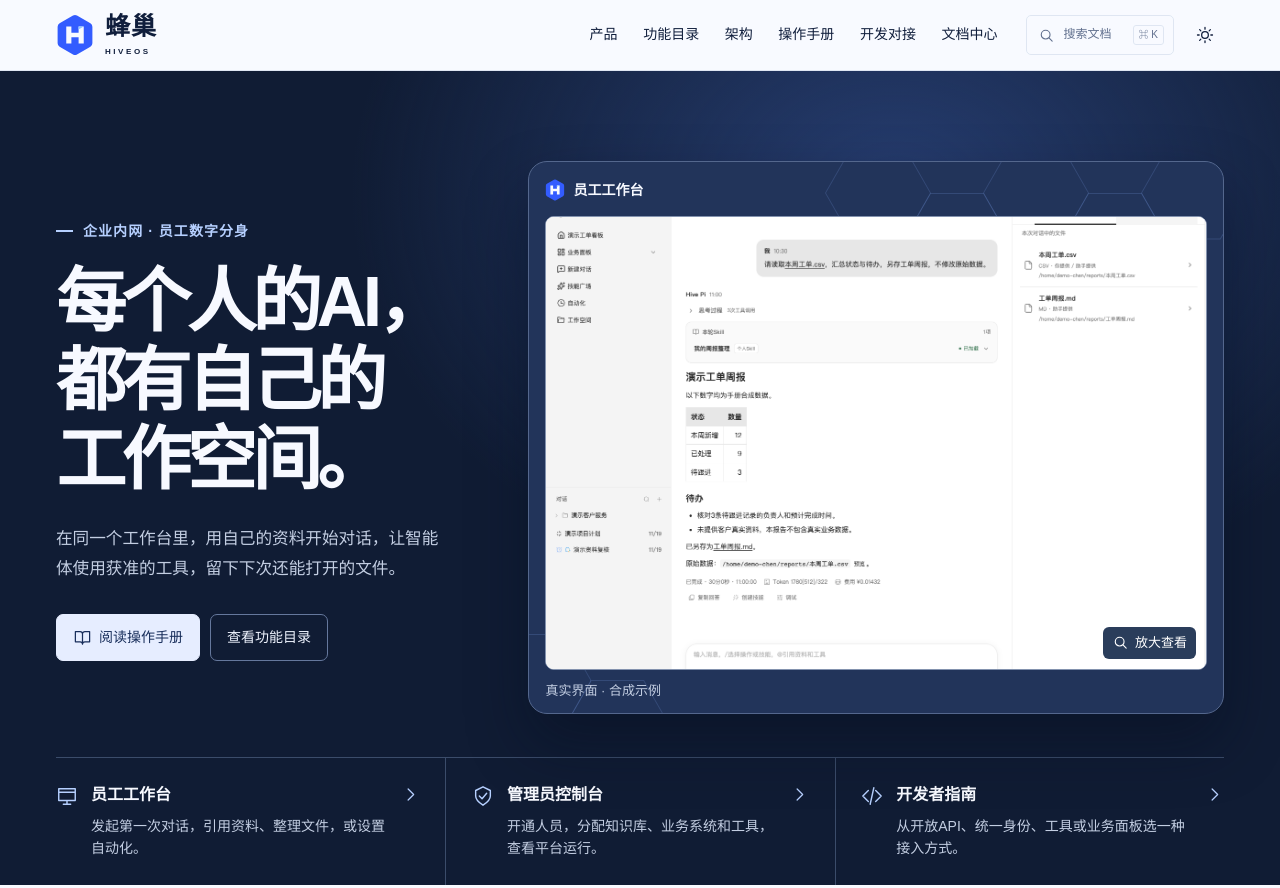
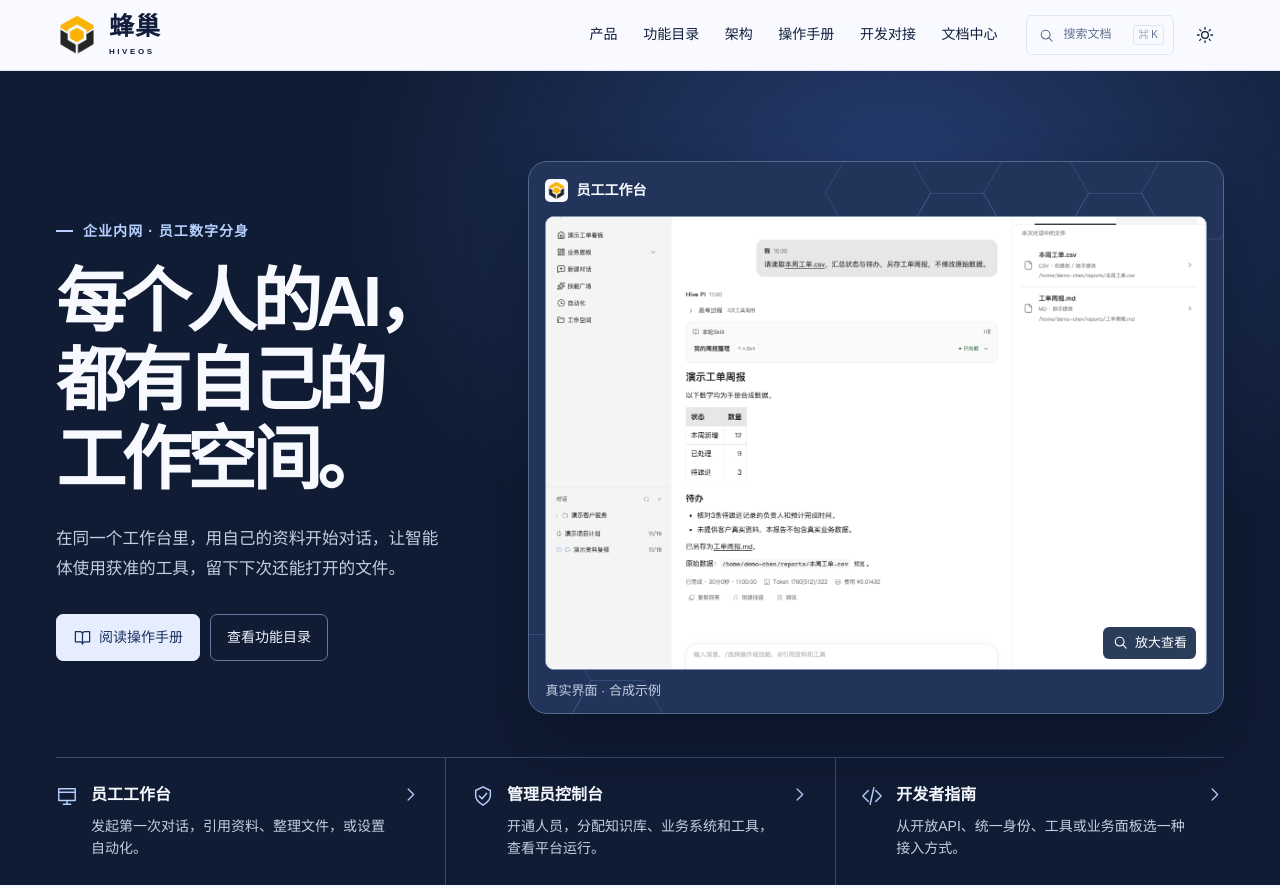
Before and after one commit to xiiiblue/hive, an Astro site: page / in a window 1280 px wide. Shown: the top 888 px of the page. Built offline with nearby package versions, Linux system fonts and the light colour scheme; Astro itself is replaced by a stand-in of ours.

Commit message:
fix(官网): 使用蜂巢正式产品标识

```diff
--- a/src/components/Logo.astro
+++ b/src/components/Logo.astro
@@ -1,5 +1,4 @@
-<svg class="brand-mark" width="38" height="42" viewBox="0 0 40 44" fill="none" aria-hidden="true">
-  <path d="M17.9 1.6a4.2 4.2 0 0 1 4.2 0l14.1 8.1a4.2 4.2 0 0 1 2.1 3.7v17.2a4.2 4.2 0 0 1-2.1 3.7l-14.1 8.1a4.2 4.2 0 0 1-4.2 0L3.8 34.3a4.2 4.2 0 0 1-2.1-3.7V13.4a4.2 4.2 0 0 1 2.1-3.7Z" fill="#335cff"/>
-  <path d="M10.8 13h5.4v6.5h7.6V13h5.4v18h-5.4v-6.6h-7.6V31h-5.4Z" fill="#f8faff"/>
-  <path d="m29.2 13-5.4 3.1V13Z" fill="#93c9ff"/>
-</svg>
+---
+import { url } from '../lib/content';
+---
+<img class="brand-mark" src={url('/media/hive-logo.png')} width="42" height="42" alt="蜂巢Logo" aria-hidden="true" />
--- a/src/layouts/SiteLayout.astro
+++ b/src/layouts/SiteLayout.astro
@@ -4,4 +4,4 @@ interface Props {title?:string;description?:string;kind?:string;}
 const {title='蜂巢 · 企业内网中的员工数字分身',description='认识蜂巢的产品、架构与设计，阅读员工和管理员操作手册，了解开放API、业务系统、Skill、MCP与业务面板对接。',kind='website'}=Astro.props;
 const canonical=new URL(/\/404\/?$/.test(Astro.url.pathname)?url('/404.html'):Astro.url.pathname,'https://www.bluexiii.com');
 ---
-<!doctype html><html lang="zh-CN"><head><meta charset="utf-8"/><meta name="viewport" content="width=device-width, initial-scale=1"/><meta name="color-scheme" content="light dark"/><meta name="theme-color" media="(prefers-color-scheme: light)" content="#f8faff"/><meta name="theme-color" media="(prefers-color-scheme: dark)" content="#0b1429"/><title>{title}</title><meta name="description" content={description}/>{/\/404\/?$/.test(Astro.url.pathname)&&<meta name="robots" content="noindex"/>}<link rel="canonical" href={canonical}/><link rel="icon" type="image/svg+xml" href={url('/favicon.svg')}/><meta property="og:title" content={title}/><meta property="og:description" content={description}/><meta property="og:type" content={kind}/><meta property="og:locale" content="zh_CN"/><meta property="og:url" content={canonical}/><meta property="og:image" content="https://www.bluexiii.com/hive/media/social-cover.png"/><meta name="twitter:card" content="summary_large_image"/><script is:inline>try{const t=localStorage.getItem('hive-site-theme');document.documentElement.dataset.theme=t==='dark'||(!t&&matchMedia('(prefers-color-scheme:dark)').matches)?'dark':'light';}catch{}</script></head><body><a class="skip-link" href="#main-content">跳到主要内容</a><Header/><main id="main-content"><slot/></main><Footer/><Search/><script>import '../lib/client';</script></body></html>
+<!doctype html><html lang="zh-CN"><head><meta charset="utf-8"/><meta name="viewport" content="width=device-width, initial-scale=1"/><meta name="color-scheme" content="light dark"/><meta name="theme-color" media="(prefers-color-scheme: light)" content="#f8faff"/><meta name="theme-color" media="(prefers-color-scheme: dark)" content="#0b1429"/><title>{title}</title><meta name="description" content={description}/>{/\/404\/?$/.test(Astro.url.pathname)&&<meta name="robots" content="noindex"/>}<link rel="canonical" href={canonical}/><link rel="icon" type="image/png" sizes="94x94" href={url('/media/hive-logo.png')}/><meta property="og:title" content={title}/><meta property="og:description" content={description}/><meta property="og:type" content={kind}/><meta property="og:locale" content="zh_CN"/><meta property="og:url" content={canonical}/><meta property="og:image" content="https://www.bluexiii.com/hive/media/social-cover.png"/><meta name="twitter:card" content="summary_large_image"/><script is:inline>try{const t=localStorage.getItem('hive-site-theme');document.documentElement.dataset.theme=t==='dark'||(!t&&matchMedia('(prefers-color-scheme:dark)').matches)?'dark':'light';}catch{}</script></head><body><a class="skip-link" href="#main-content">跳到主要内容</a><Header/><main id="main-content"><slot/></main><Footer/><Search/><script>import '../lib/client';</script></body></html>
--- a/src/styles/global.css
+++ b/src/styles/global.css
@@ -47,7 +47,8 @@ small{font-size:12px}
 .site-header{position:sticky;top:0;z-index:40;background:var(--nav);backdrop-filter:blur(18px);border-bottom:1px solid var(--line)}
 .nav-wrap{height:var(--header-height);width:min(1400px,calc(100% - 112px));margin:auto;display:flex;align-items:center;justify-content:space-between;gap:28px}
 .brand{display:inline-flex;align-items:center;gap:11px;line-height:1.1}
-.brand-mark{flex-shrink:0}
+.brand-mark{display:block;flex-shrink:0;object-fit:contain}
+:root[data-theme="dark"] .brand > .brand-mark{padding:3px;border-radius:9px;background:#f8faff}
 .brand>span{font-size:25px;font-weight:650;letter-spacing:.04em;white-space:nowrap}
 .brand small{display:block;font-size:8px;font-weight:600;letter-spacing:.32em;margin-top:8px}
 .desktop-nav{display:flex;align-items:center;gap:clamp(14px,2vw,28px);margin-left:auto;font-size:.875rem}
@@ -352,7 +353,7 @@ small{font-size:12px}
 :root{--header-height:62px}
 .nav-wrap{gap:16px}
 .brand>span{font-size:23px}
-.brand-mark{width:30px;height:34px}
+.brand-mark{width:32px;height:32px}
 .brand small{font-size:7px;margin-top:6px}
 .nav-actions{gap:7px}
 .desktop-nav{display:none}
--- a/src/styles/home.css
+++ b/src/styles/home.css
@@ -132,7 +132,7 @@
   font-weight: 630;
 }
 
-.workspace-stage-label .brand-mark { width: 20px; height: 22px; }
+.workspace-stage-label .brand-mark { width: 23px; height: 23px; padding: 2px; border-radius: 5px; background: #f8faff; }
 
 .hero-product-window,
 .work-screen button {
```
Also changed, not shown: docs/视觉设计.md (+1 -0 lines), public/favicon.svg, public/media/hive-logo.png (added), public/media/social-cover.png, public/media/social-cover.svg.
